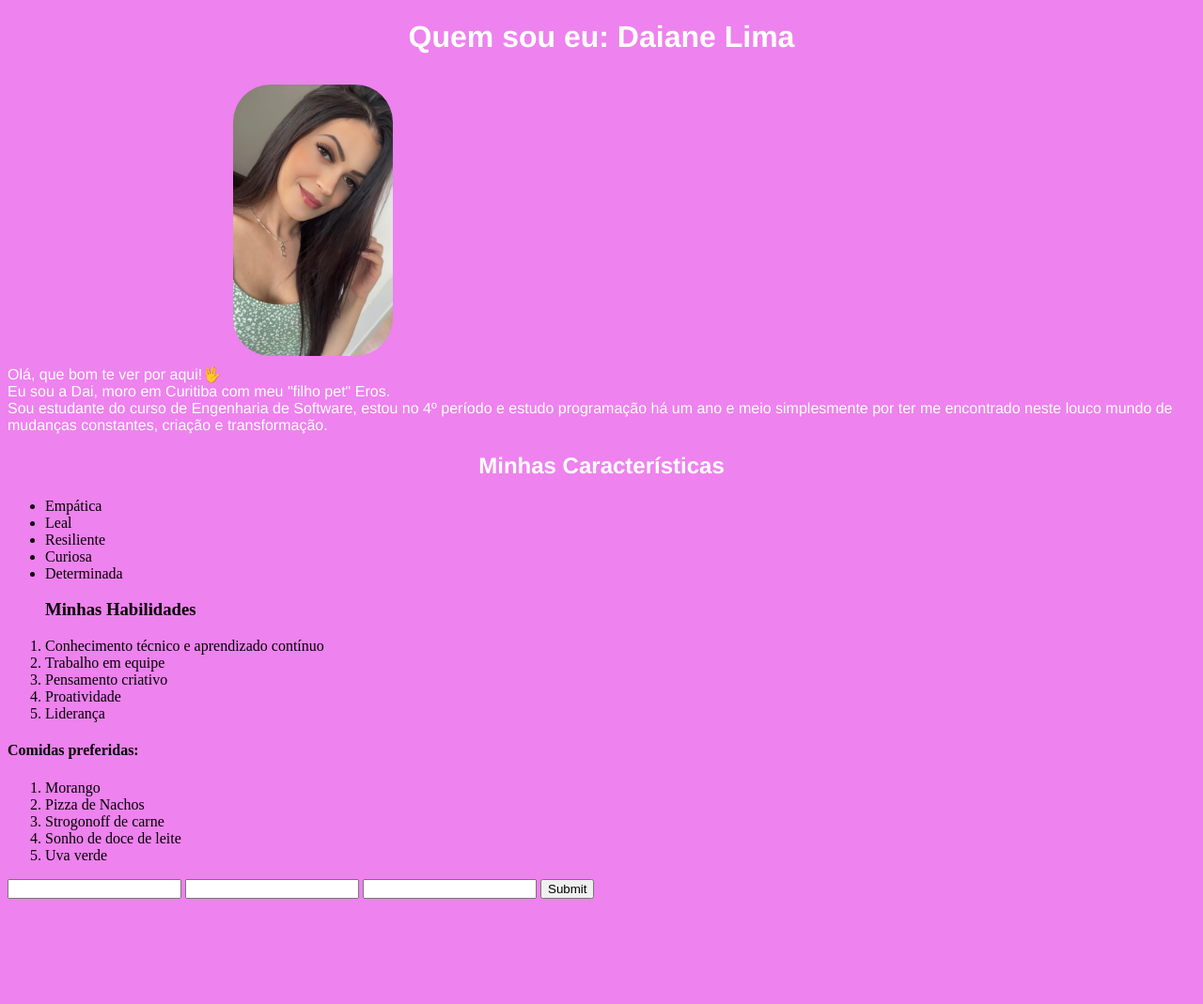
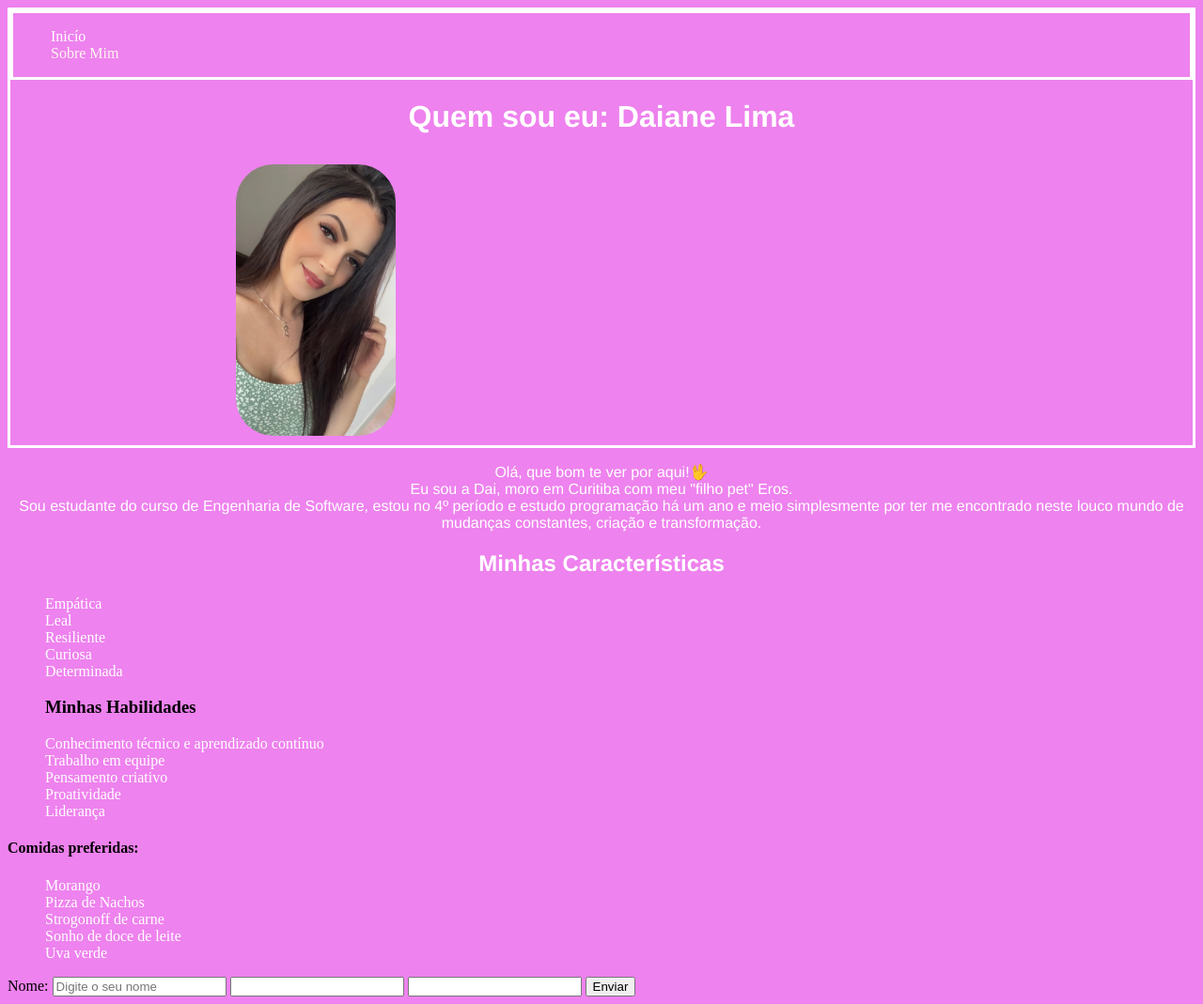
Before and after one commit to DaianeL/mini_wiki, a plain HTML site: page index.html in a window 1280 px wide. Shown: the whole page at 94% size. Before the commit the page ends 965 px from the top, so only its background shows below. Drawn offline with Linux system fonts and the light colour scheme.

Commit message:
Status: Atualização

```diff
--- a/index.html
+++ b/index.html
@@ -9,6 +9,14 @@
   </head>
   <body>
     <header>
+      <nav>
+        <ul>
+          <li>
+            <a href="">Inicío</a>
+          </li>
+          <a class="sobreMim" href="">Sobre Mim</a>
+        </ul>
+      </nav>
       <h1>Quem sou eu: Daiane Lima</h1>
       <figure>
         <img
@@ -59,16 +67,14 @@
 
     <footer>
       <form>
-        <label for="Nome"></label>
-        <input type="text" />
+        <label for="nome">Nome:</label>
+        <input id="nome" type="text" placeholder="Digite o seu nome" />
         <label for="email"></label>
         <input type="email" name="email" id="" />
         <label for="Idade"></label>
         <input type="number" id="Idade" />
-        <input type="submit"></input>
+        <input type="submit" value="Enviar" />
       </form>
-      <nav>
-      </nav>
     </footer>
   </body>
 </html>
--- a/style.css
+++ b/style.css
@@ -1,3 +1,22 @@
+/* CSS - Cascading Style Sheets: Iremos escrever de cima para baixo.*/
+header {
+  border: solid white;
+}
+nav {
+  border: solid white;
+}
+li {
+  list-style: none;
+  color: white;
+}
+a {
+  text-decoration: none;
+  color: white;
+}
+.sobreMim {
+  color: seashell;
+}
+
 body {
   background-color: violet;
 }
@@ -11,6 +30,7 @@ body {
 p {
   color: white;
   font-family: Helvetica, Verdana, sans-serif;
+  text-align: center;
 }
 
 img {
```
Lines whose indentation alone changed are shown as unchanged.
